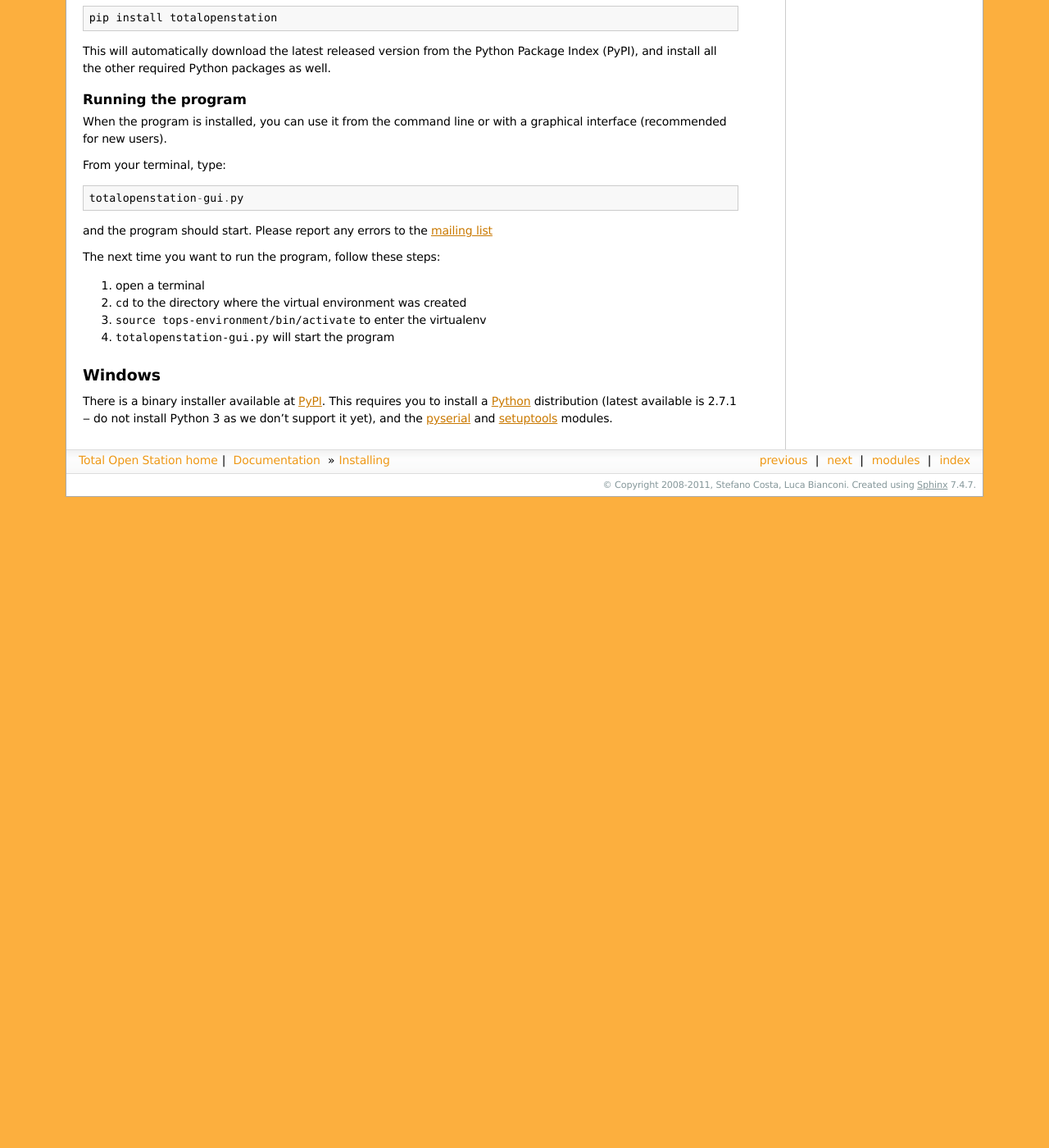
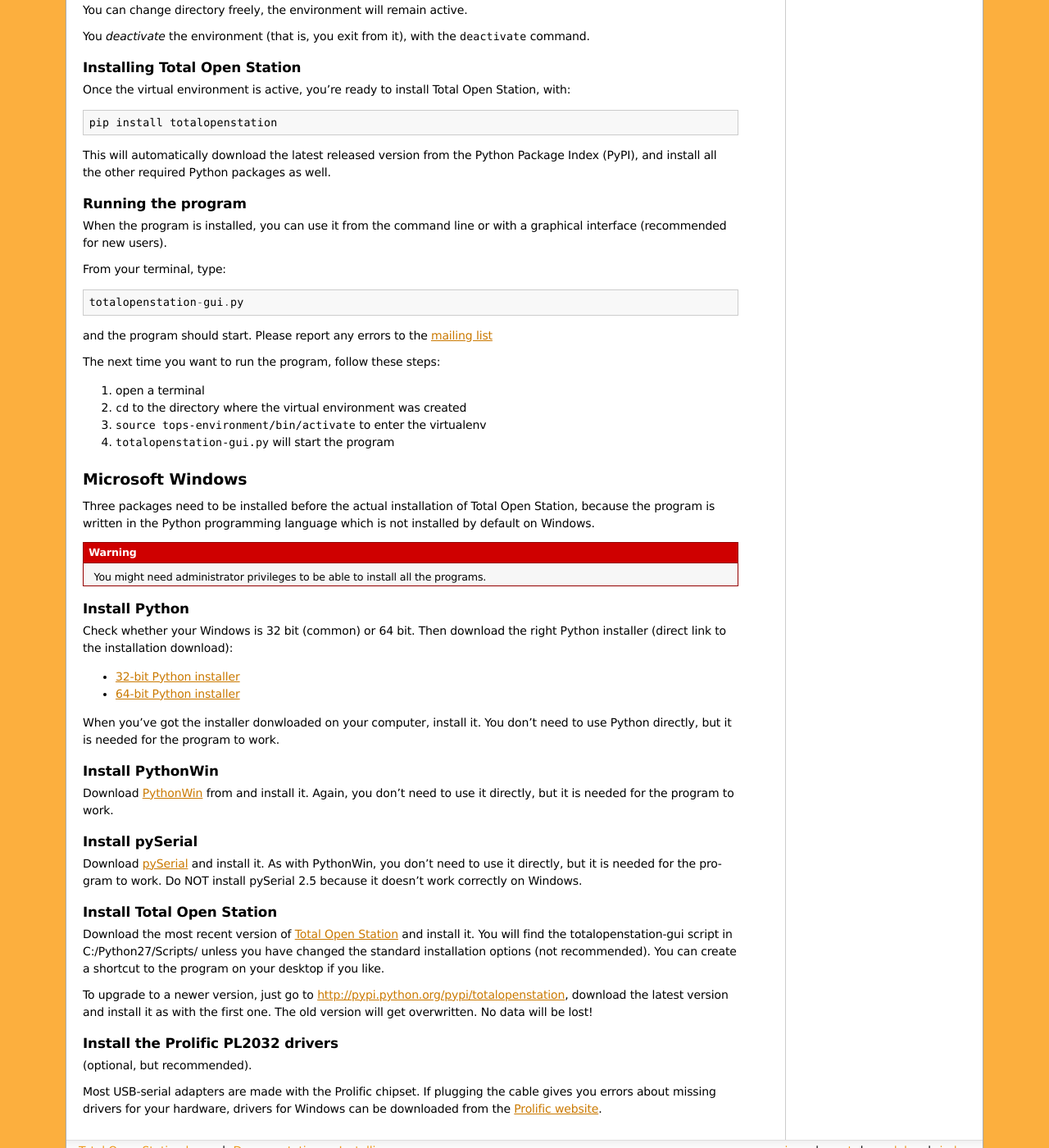
Before and after one commit to totalopenstation/totalopenstation, a Sphinx documentation site: the page built from docs/installing.txt, in a window 1280 px wide and 1400 px high, scrolled down 1053 px. Shown: the whole window at 82% size. Built offline with Sphinx 7.4.7, drawn with Linux system fonts in a browser that asks for light colours; formulas are drawn with MathJax 3; before the commit the page ends 1659 px from its top, so only the background shows below that; some of the changed text lies outside the part shown.

Commit message:
Merge updates to documentation

```diff
--- a/docs/conf.py
+++ b/docs/conf.py
@@ -46,9 +46,9 @@
 # built documents.
 #
 # The short X.Y version.
-version = '0.2'
+version = '0.3'
 # The full version, including alpha/beta/rc tags.
-release = '0.2'
+release = '0.3.0'
 
 # The language for content autogenerated by Sphinx. Refer to documentation
 # for a list of supported languages.
--- a/docs/installing.txt
+++ b/docs/installing.txt
@@ -7,7 +7,9 @@
 There are a few different ways to install Total Open Station,
 depending on your operating system. If you are on GNU/Linux or Mac
 OSX, you should already have Python installed on your
-system. Instructions for Microsoft Windows are below.
+system.
+
+Instructions for Microsoft Windows are at the end of this page.
 
 Using ``pip`` (recommended)
 ===========================
@@ -95,15 +97,78 @@
 
 .. _`mailing list`: https://lists.berlios.de/mailman/listinfo/tops-dev
 
-Windows
-=======
+Microsoft Windows
+=================
 
-There is a binary installer available at PyPI_. This requires you to
-install a Python_ distribution (latest available is 2.7.1 ‒ do not
-install Python 3 as we don't support it yet), and the pyserial_ and
-setuptools_ modules.
+Three packages need to be installed before the actual installation of
+Total Open Station, because the program is written in the Python
+programming language which is not installed by default on Windows.
 
-.. _PyPI: http://pypi.python.org/pypi/totalopenstation#downloads
-.. _Python: http://www.python.org/getit/windows/
-.. _pyserial: http://pypi.python.org/pypi/pyserial#downloads
-.. _setuptools: http://pypi.python.org/pypi/setuptools#downloads
+.. warning::
+
+   You might need administrator privileges to be able to install all
+   the programs.
+
+Install Python
+--------------
+
+Check whether your Windows is 32 bit (common) or 64 bit. Then download
+the right Python installer (direct link to the installation download):
+
+- `32-bit Python installer`_
+- `64-bit Python installer`_
+
+When you've got the installer donwloaded on your computer, install
+it. You don’t need to use Python directly, but it is needed for the
+program to work.
+
+.. _`32-bit Python installer`: http://python.org/ftp/python/2.7.2/python-2.7.2.msi
+.. _`64-bit Python installer`: http://python.org/ftp/python/2.7.2/python-2.7.2.amd64.msi
+
+Install PythonWin
+-----------------
+
+Download PythonWin_ from and install it. Again, you don’t
+need to use it directly, but it is needed for the program to work.
+
+.. _PythonWin: http://sourceforge.net/projects/pywin32/files/pywin32/Build216/pywin32-216.win32-py2.7.exe/download
+
+Install pySerial
+----------------
+
+Download pySerial_ and install it. As with PythonWin, you don’t need
+to use it directly, but it is needed for the program to work. Do NOT
+install pySerial 2.5 because it doesn’t work correctly on Windows.
+
+.. _pySerial: http://sourceforge.net/projects/pyserial/files/pyserial/2.4/pyserial-2.4.win32.exe/download
+
+
+Install Total Open Station
+--------------------------
+
+Download the most recent version of `Total Open Station`_ and install it.
+You will find the totalopenstation-gui script in C:/Python27/Scripts/
+unless you have changed the standard installation options (not
+recommended). You can create a shortcut to the program on your desktop
+if you like.
+
+To upgrade to a newer version, just go to
+http://pypi.python.org/pypi/totalopenstation, download the latest
+version and install it as with the first one. The old version will get
+overwritten. No data will be lost!
+
+.. _`Total Open Station`: http://pypi.python.org/packages/any/t/totalopenstation/totalopenstation-0.3.linux-x86_64.exe#md5=85f144de2e06e6fffc7c6d1fac095167
+
+
+Install the Prolific PL2032 drivers
+-----------------------------------
+
+(optional, but recommended).
+
+Most USB-serial adapters are made with the Prolific chipset. If
+plugging the cable gives you errors about missing drivers for your
+hardware, drivers for Windows can be downloaded from the `Prolific
+website`_.
+
+.. _`Prolific website`:
+   http://www.prolific.com.tw/eng/downloads.asp?ID=31
--- a/setup.py
+++ b/setup.py
@@ -1,6 +1,3 @@
-from distribute_setup import use_setuptools
-use_setuptools()
-
 from setuptools import setup, find_packages
 
 import totalopenstation
@@ -14,7 +11,7 @@
     scripts=['scripts/totalopenstation-gui.py',
              'scripts/totalopenstation-cli-parser.py',
              'scripts/totalopenstation-cli-connector.py'],
-    url='http://tops.berlios.de/',
+    url='http://tops.iosa.it/',
     license='GNU GPLv3',
     description='Download and export survey data from your total station',
     long_description=open('README.txt').read(),
--- a/totalopenstation/__init__.py
+++ b/totalopenstation/__init__.py
@@ -4,7 +4,7 @@
 
 from os import path
 
-__version__  = '0.3pre'
+__version__  = '0.3'
 
 package_dir = path.abspath(path.dirname(__file__))
 
@@ -20,6 +20,5 @@
         out, err = p.communicate()
         if out:
             __version__ += '/' + out.strip()
-            print(__version__)
     except Exception:
         pass
```
Also changed, not shown: docs/index.txt (+14 -36 lines), 1 other file.
